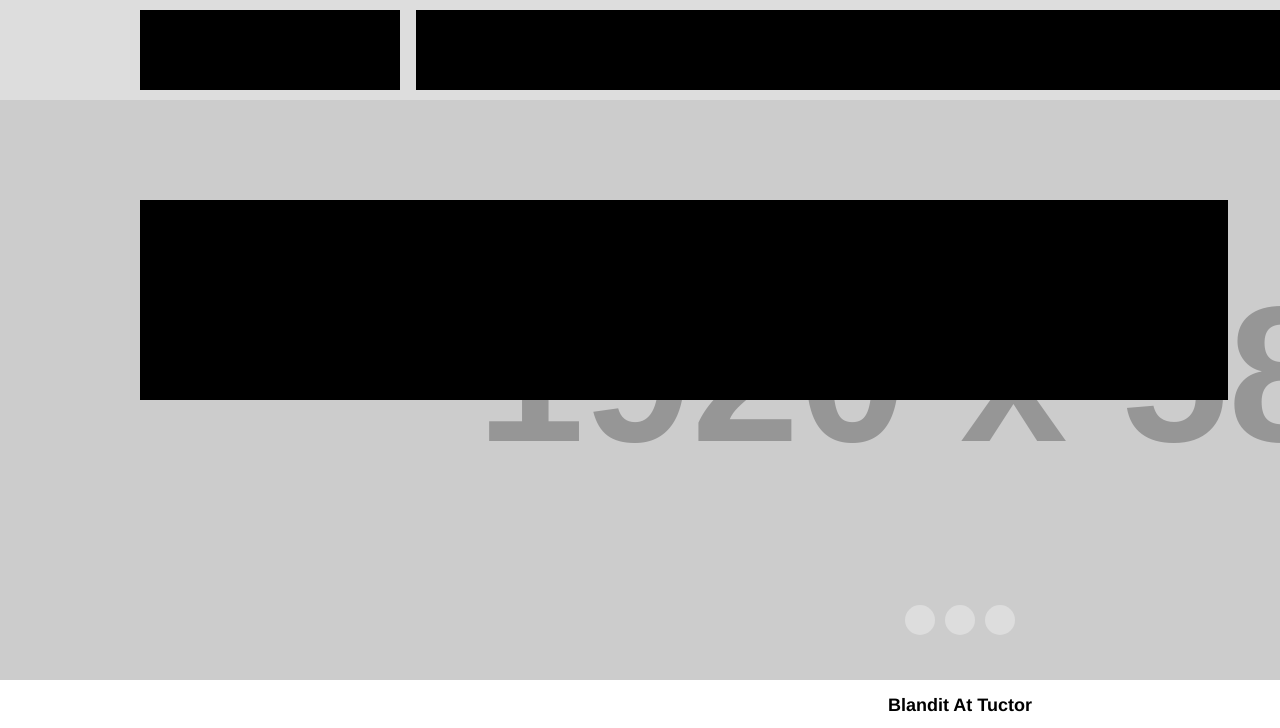
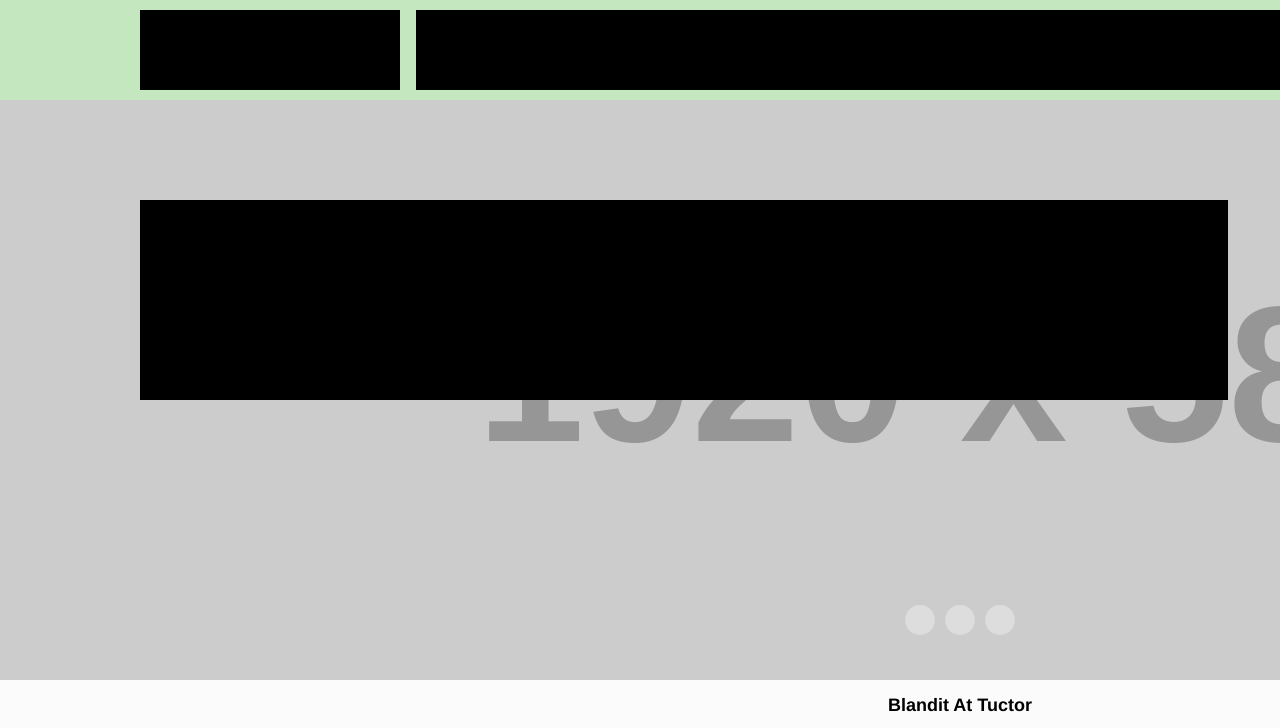
Before and after one commit to nikmeijer/meijer_nikolai_fip, a plain HTML site: page gallery.html in a window 1280 px wide. Shown: the top 728 px of the page. Drawn offline with Linux system fonts and the light colour scheme; placeholder pictures from the web are drawn by us.

Commit message:
starting
i should have started this awhile ago. this is the first step though

```diff
--- a/css/main.css
+++ b/css/main.css
@@ -30,6 +30,7 @@ img {
 body {
 	font-family: "Helvetica Neue", Helvetica, Arial, sans-serif;
 	font-size: 12px;
+	background-color: #FBFBFB;
 }
 
 /* Remove underlines from links */
@@ -67,7 +68,7 @@ you work on and the intended audience */
 }
 
 #header-con {
-	background-color: #ddd;
+	background-color: #C4E7C0;
 	padding-top: 10px;
 	padding-bottom: 10px;
 }
```
Also changed, not shown: index.html (+2 -1 lines), images/scm-logo-eyes-closed.svg (renamed from assets/Images (Test Folder)/scm-logo-eyes-closed.svg), images/scm-logo-eyes-open.svg (renamed from assets/Images (Test Folder)/scm-logo-eyes-open.svg), images/scm-logo-mobile.svg (renamed from assets/Images (Test Folder)/scm-logo-mobile.svg), images/scm-logo-wink.svg (renamed from assets/Images (Test Folder)/scm-logo-wink.svg).
